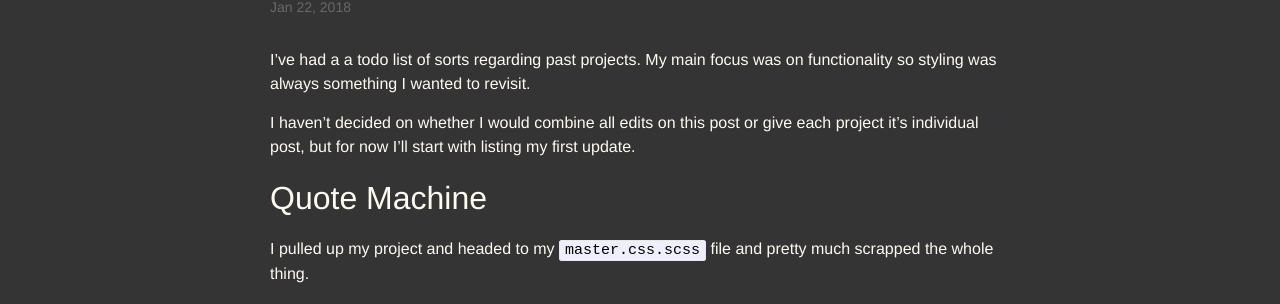
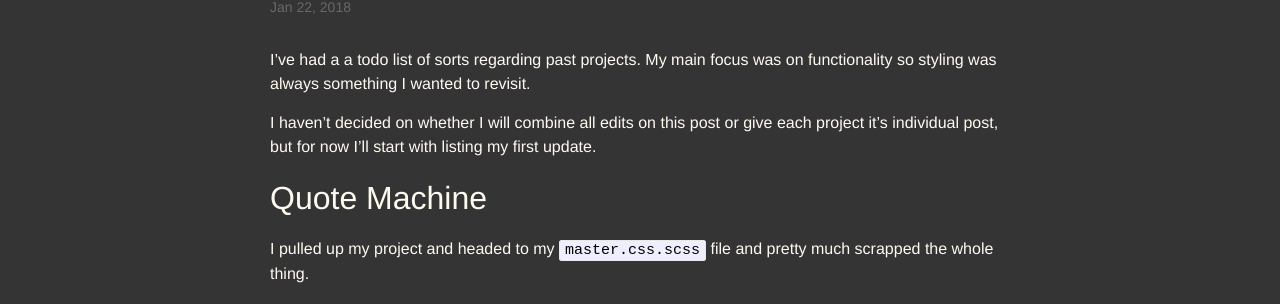
Before and after one commit to rebelcl0ud/blog, a Jekyll site: the page built from _posts/2018-01-22-[20]-updating-past-projects.markdown, in a window 1280 px wide and 900 px high. Shown: the part 152-456 px from the top of the window. Built offline with Jekyll 4.4.1, drawn with Linux system fonts in a browser that asks for light colours; some of the changed text lies outside the part shown.

Commit message:
fixed tense typo, added edit of tweet function update

```diff
--- a/_posts/2018-01-22-[20]-updating-past-projects.markdown
+++ b/_posts/2018-01-22-[20]-updating-past-projects.markdown
@@ -7,7 +7,7 @@ categories: projects, javascript, fcc
 
 I've had a a todo list of sorts regarding past projects. My main focus was on functionality so styling was always something I wanted to revisit.
 
-I haven't decided on whether I would combine all edits on this post or give each project it's individual post, but for now I'll start with listing my first update.
+I haven't decided on whether I will combine all edits on this post or give each project it's individual post, but for now I'll start with listing my first update.
 
 ## Quote Machine
 
```
Also changed, not shown: other parts of _posts/2018-01-22-[20]-updating-past-projects.markdown (+2 -2 lines).
